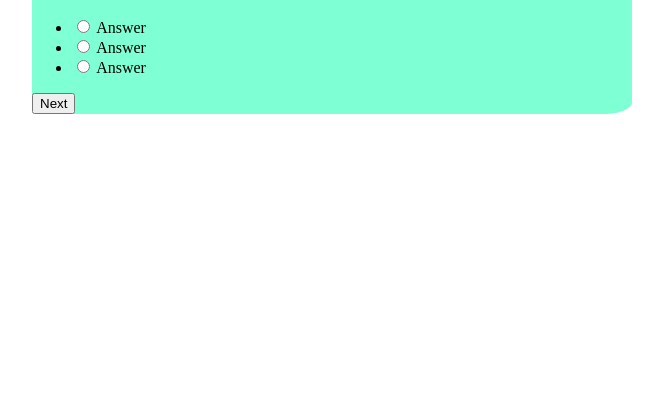
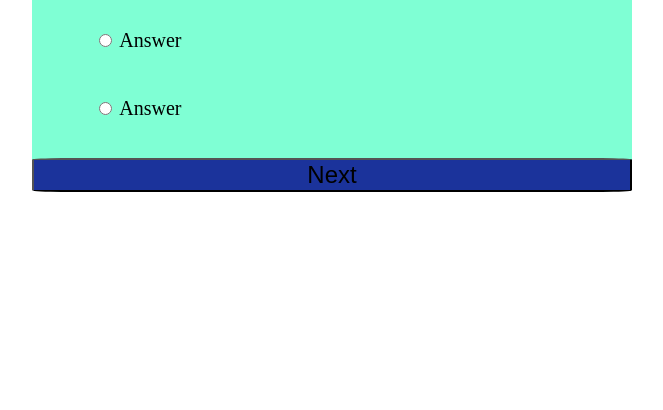
Before and after one commit to DENNISINNOCENT/Quiz-box, a plain HTML site: page index.html in a window 1280 px wide. Shown: the part 406-816 px from the top of the page, without its empty margins (308-971 px from the left). Drawn offline with Linux system fonts and the light colour scheme.

Commit message:
styling the tags inside the container

```diff
--- a/assets/index.css
+++ b/assets/index.css
@@ -17,3 +17,22 @@ h2 >{
      border-radius:5%;
      max-width: 100%;
  }
+ .container >#quiz>ul >li{
+    padding: 4%;
+    font-family: 'Times New Roman', Times, serif;
+    font-size: 20px;
+    list-style: none;
+
+}
+.container >#submitBtn{
+    background-color: rgb(27, 51, 155);
+    width: 100%;
+    float: right;
+    font-size: 150%;
+    outline: none;
+    border-radius: 5%;
+
+}
+label{
+    cursor: pointer;
+}
```
